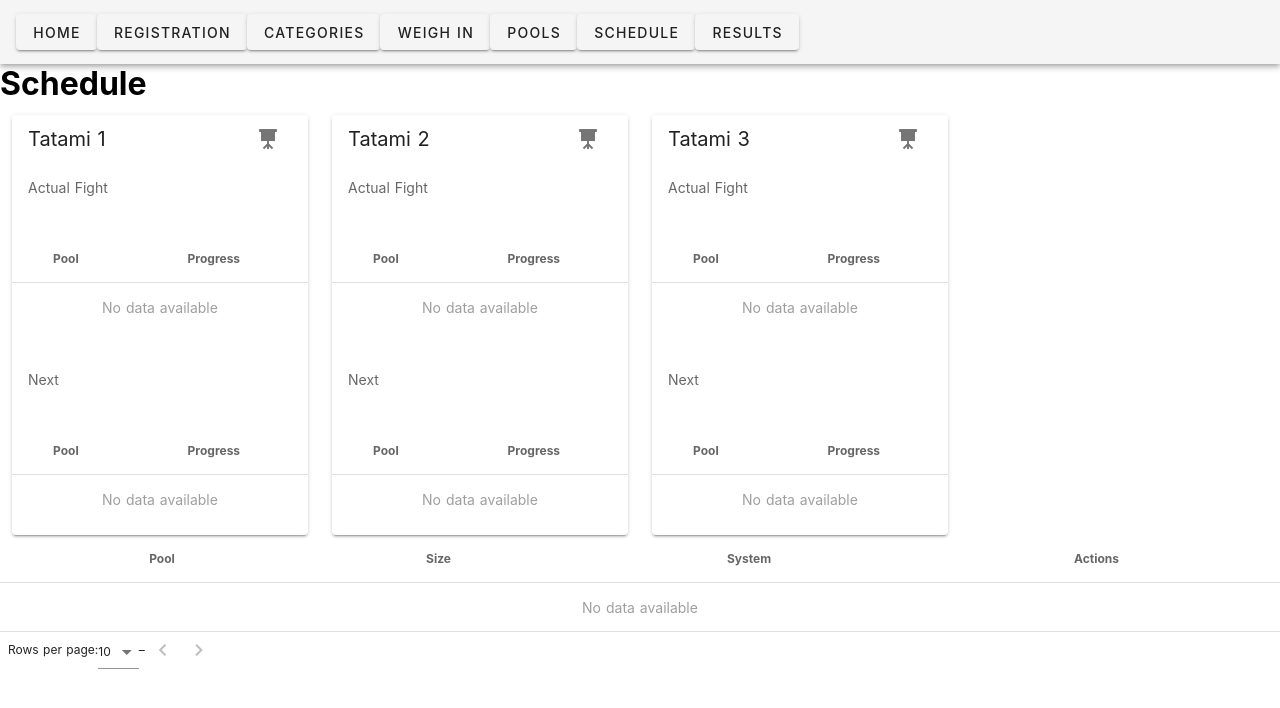
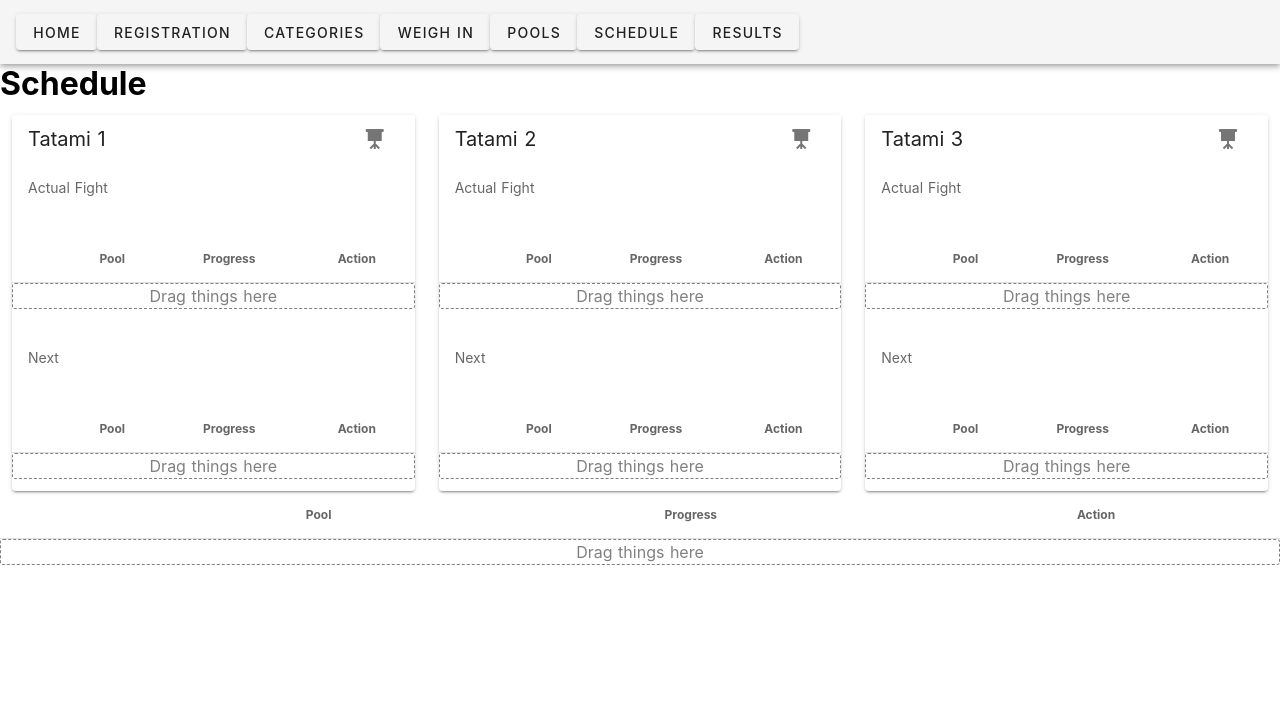
Before and after one commit to jacwohlen/turnus, a Nuxt app: page /Schedule in a window 1280 px wide. Shown: the top 708 px of the page. Built offline with nearby package versions, Linux system fonts and the light colour scheme.

Commit message:
WIP: Use draggable to improve Schedule

```diff
--- /dev/null
+++ b/components/SchedulePoolTable.vue
@@ -0,0 +1,70 @@
+<template>
+  <v-data-table
+    :headers="headers"
+    :items="pools"
+    disable-sort
+    hide-default-footer
+  >
+    <template v-slot:footer>
+      <div
+        style="
+          color: grey;
+          border: dashed 1px;
+          border-radius: 0.2em;
+          text-align: center;
+        "
+      >
+        Drag things here
+      </div>
+    </template>
+    <template v-slot:body="props">
+      <draggable :list="props.items" tag="tbody" group="people">
+        <tr v-for="(item, idx) in props.items" :key="idx">
+          <td>
+            <v-icon small class="page__grab-icon"> mdi-arrow-all </v-icon>
+          </td>
+          <td>{{ item.name }}</td>
+          <td>
+            <v-progress-linear height="25">
+              <strong>0/5</strong>
+            </v-progress-linear>
+          </td>
+          <td>
+            <SchedulePoolForm :pool="item" :tatamis="tatamis" />
+          </td>
+        </tr>
+      </draggable>
+    </template>
+  </v-data-table>
+</template>
+
+<script>
+import draggable from 'vuedraggable'
+export default {
+  components: {
+    draggable,
+  },
+  props: {
+    tatamis: { type: Array, required: true },
+    pools: { type: Array, required: true },
+  },
+  data: () => ({
+    headers: [
+      { text: '', value: '' },
+      { text: 'Pool', value: 'name' },
+      { text: 'Progress', value: 'progress' },
+      { text: 'Action', value: 'action' },
+    ],
+  }),
+  computed: {},
+  methods: {
+    onCutDrop(e) {
+      this.cut.push(e.data)
+    },
+    remove(n) {
+      const index = this.pools.indexOf(n)
+      this.pools.splice(index, 1)
+    },
+  },
+}
+</script>
--- a/components/TatamiSchedule.vue
+++ b/components/TatamiSchedule.vue
@@ -16,12 +16,10 @@
     </v-row>
     <v-row>
       <v-col>
-        <v-data-table
-          :headers="headers"
-          :items="pool_running_on_tatami(tatami)"
-          hide-default-footer
-        >
-        </v-data-table>
+        <SchedulePoolTable
+          :pools="pool_running_on_tatami()"
+          :tatamis="tatamis"
+        />
       </v-col>
     </v-row>
     <v-row>
@@ -29,12 +27,10 @@
     </v-row>
     <v-row>
       <v-col>
-        <v-data-table
-          :headers="headers"
-          :items="pools_scheduled_on_tatami(tatami)"
-          hide-default-footer
-        >
-        </v-data-table>
+        <SchedulePoolTable
+          :pools="pool_scheduled_on_tatami()"
+          :tatamis="tatamis"
+        />
       </v-col>
     </v-row>
   </v-card>
@@ -44,36 +40,22 @@
 export default {
   props: {
     tatami: { type: Object, required: true },
+    tatamis: { type: Array, required: true },
   },
-  data: () => ({
-    headers: [
-      { text: 'Pool', value: 'name' },
-      { text: 'Progress', value: 'progress' },
-    ],
-  }),
+  data: () => ({}),
   computed: {},
   methods: {
-    pool_running_on_tatami(tatami) {
+    pool_running_on_tatami() {
       return this.$store.state.pools.list.filter(
         (pool) =>
-          pool.status === 'running' && pool.tatami_scheduled === tatami.id
+          pool.status === 'running' && pool.tatami_scheduled === this.tatami.id
       )
     },
-    pools_scheduled_on_tatami(tatami) {
+    pool_scheduled_on_tatami() {
       return this.$store.state.pools.list.filter(
-        (pool) => pool.status === 'ready' && pool.tatami_scheduled === tatami.id
+        (pool) =>
+          pool.status === 'ready' && pool.tatami_scheduled === this.tatami.id
       )
-    },
-    pools_unscheduled() {
-      return this.$store.state.pools.list.filter(
-        (pool) => pool.status === 'ready'
-      )
-    },
-    schedule(pool, tatami) {
-      this.$store.commit('pools/schedule', pool.id, tatami)
-    },
-    unschedule(pool) {
-      this.$store.commit('pools/unschedule', pool.id)
     },
   },
 }
--- a/package.json
+++ b/package.json
@@ -26,7 +26,8 @@
     "bootstrap": "^4.5.2",
     "bootstrap-vue": "^2.17.3",
     "core-js": "^3.6.5",
-    "nuxt": "^2.14.6"
+    "nuxt": "^2.14.6",
+    "vuedraggable": "^2.24.3"
   },
   "devDependencies": {
     "@commitlint/cli": "^11.0.0",
--- a/pages/Schedule.vue
+++ b/pages/Schedule.vue
@@ -4,22 +4,13 @@
     <v-container fill-height fluid pl-0 pr-0>
       <!-- FIXME: justify property does not work as intended -->
       <v-row justify="space-between">
-        <v-col v-for="(tatami, idx) in tatamis" :key="idx" md="3">
-          <TatamiSchedule :tatami="tatami" />
+        <v-col v-for="(tatami, idx) in tatamis" :key="idx" sm="6" md="4">
+          <TatamiSchedule :tatami="tatami" :tatamis="tatamis" />
         </v-col>
       </v-row>
     </v-container>
 
-    <v-data-table
-      :headers="headers"
-      :items="pools_unscheduled()"
-      :expanded.sync="expanded"
-      item-key="name"
-      show-expand
-    >
-      <template v-slot:item.actions="{ item }">
-        <SchedulePoolForm :pool="item" :tatamis="tatamis" />
-      </template>
+    <SchedulePoolTable :pools="pools_unscheduled()" :tatamis="tatamis">
       <template v-slot:expanded-item="{ headers, item }">
         <td :colspan="headers.length">
           <ol>
@@ -31,7 +22,7 @@
           </ol>
         </td>
       </template>
-    </v-data-table>
+    </SchedulePoolTable>
   </div>
 </template>
 
@@ -44,12 +35,6 @@ export default {
       { id: 2, name: 'Tatami 3' },
     ],
     expanded: [],
-    headers: [
-      { text: 'Pool', value: 'name' },
-      { text: 'Size', value: 'size' },
-      { text: 'System', value: 'system' },
-      { text: 'Actions', value: 'actions' },
-    ],
   }),
   computed: {},
   methods: {
@@ -58,9 +43,6 @@ export default {
         (pool) => pool.status === 'ready'
       )
     },
-    schedule(pool, tatami) {
-      this.$store.commit('pools/schedule', pool.id, tatami)
-    },
   },
 }
 </script>
```
Also changed, not shown: 1 other file (tests, documents, lock files or other folders).
